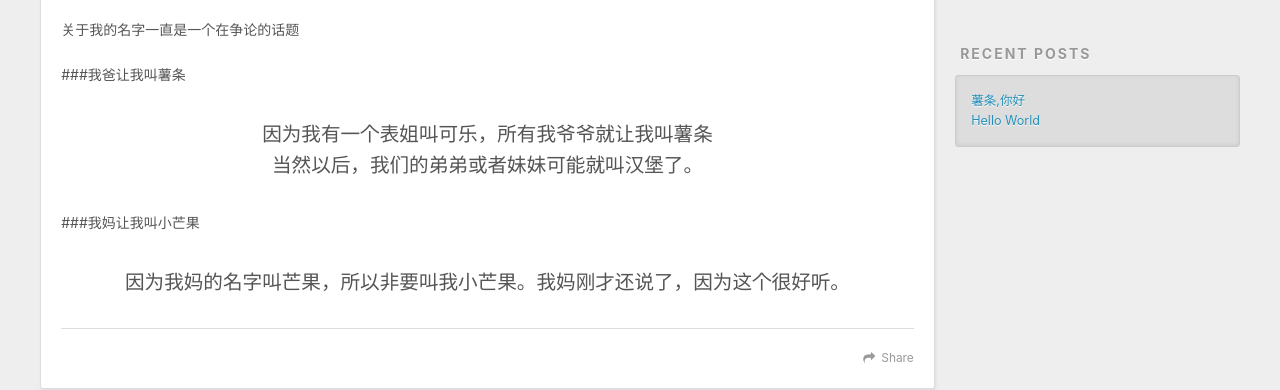
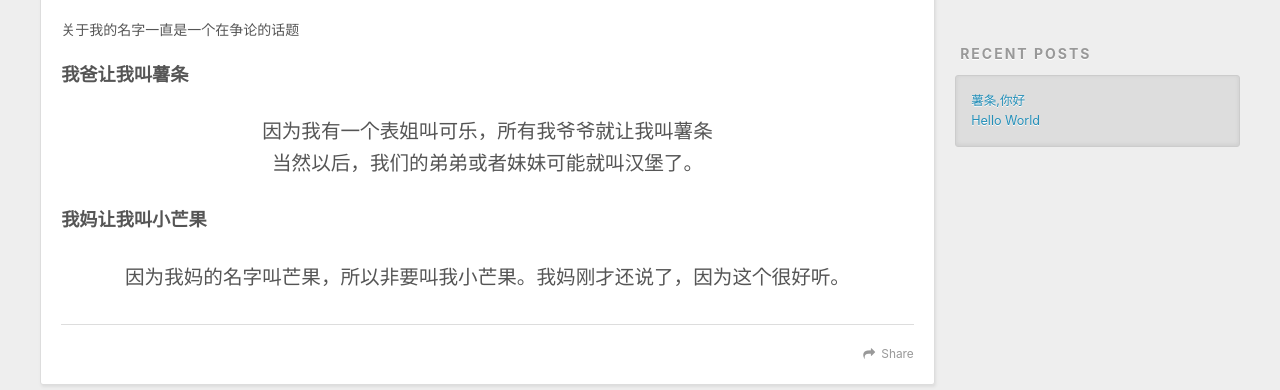
Before and after one commit to jsy135135/jsy135135.github.io, a plain HTML site: page 2019/03/31/薯条-你好/index.html in a window 1280 px wide. Shown: the part 434-824 px from the top of the page. Drawn offline with nearby package versions, Linux system fonts and the light colour scheme.

Commit message:
Site updated: 2019-04-01 00:12:33

```diff
--- a/2019/03/31/薯条-你好/index.html
+++ b/2019/03/31/薯条-你好/index.html
@@ -7,17 +7,17 @@
 
   <title>薯条,你好 | 我是一根薯条🍟</title>
   <meta name="viewport" content="width=device-width, initial-scale=1, maximum-scale=1">
-  <meta name="description" content="关于我的名字一直是一个在争论的话题 ###我爸让我叫薯条  因为我有一个表姐叫可乐，所有我爷爷就让我叫薯条当然以后，我们的弟弟或者妹妹可能就叫汉堡了。  ###我妈让我叫小芒果  因为我妈的名字叫芒果，所以非要叫我小芒果。我妈刚才还说了，因为这个很好听。">
+  <meta name="description" content="关于我的名字一直是一个在争论的话题 我爸让我叫薯条 因为我有一个表姐叫可乐，所有我爷爷就让我叫薯条当然以后，我们的弟弟或者妹妹可能就叫汉堡了。  我妈让我叫小芒果 因为我妈的名字叫芒果，所以非要叫我小芒果。我妈刚才还说了，因为这个很好听。">
 <meta property="og:type" content="article">
 <meta property="og:title" content="薯条,你好">
 <meta property="og:url" content="http://yoursite.com/2019/03/31/薯条-你好/index.html">
 <meta property="og:site_name" content="我是一根薯条🍟">
-<meta property="og:description" content="关于我的名字一直是一个在争论的话题 ###我爸让我叫薯条  因为我有一个表姐叫可乐，所有我爷爷就让我叫薯条当然以后，我们的弟弟或者妹妹可能就叫汉堡了。  ###我妈让我叫小芒果  因为我妈的名字叫芒果，所以非要叫我小芒果。我妈刚才还说了，因为这个很好听。">
+<meta property="og:description" content="关于我的名字一直是一个在争论的话题 我爸让我叫薯条 因为我有一个表姐叫可乐，所有我爷爷就让我叫薯条当然以后，我们的弟弟或者妹妹可能就叫汉堡了。  我妈让我叫小芒果 因为我妈的名字叫芒果，所以非要叫我小芒果。我妈刚才还说了，因为这个很好听。">
 <meta property="og:locale" content="default">
-<meta property="og:updated_time" content="2019-03-31T16:10:45.250Z">
+<meta property="og:updated_time" content="2019-03-31T16:12:26.433Z">
 <meta name="twitter:card" content="summary">
 <meta name="twitter:title" content="薯条,你好">
-<meta name="twitter:description" content="关于我的名字一直是一个在争论的话题 ###我爸让我叫薯条  因为我有一个表姐叫可乐，所有我爷爷就让我叫薯条当然以后，我们的弟弟或者妹妹可能就叫汉堡了。  ###我妈让我叫小芒果  因为我妈的名字叫芒果，所以非要叫我小芒果。我妈刚才还说了，因为这个很好听。">
+<meta name="twitter:description" content="关于我的名字一直是一个在争论的话题 我爸让我叫薯条 因为我有一个表姐叫可乐，所有我爷爷就让我叫薯条当然以后，我们的弟弟或者妹妹可能就叫汉堡了。  我妈让我叫小芒果 因为我妈的名字叫芒果，所以非要叫我小芒果。我妈刚才还说了，因为这个很好听。">
 
     <link rel="alternate" href="/atom.xml" title="我是一根薯条🍟" type="application/atom+xml">
 
@@ -87,12 +87,10 @@
     <div class="article-entry" itemprop="articleBody">
 
         <p>关于我的名字一直是一个在争论的话题</p>
-<p>###我爸让我叫薯条</p>
-<blockquote>
+<h3 id="我爸让我叫薯条"><a href="#我爸让我叫薯条" class="headerlink" title="我爸让我叫薯条"></a>我爸让我叫薯条</h3><blockquote>
 <p>因为我有一个表姐叫可乐，所有我爷爷就让我叫薯条<br>当然以后，我们的弟弟或者妹妹可能就叫汉堡了。</p>
 </blockquote>
-<p>###我妈让我叫小芒果</p>
-<blockquote>
+<h3 id="我妈让我叫小芒果"><a href="#我妈让我叫小芒果" class="headerlink" title="我妈让我叫小芒果"></a>我妈让我叫小芒果</h3><blockquote>
 <p>因为我妈的名字叫芒果，所以非要叫我小芒果。我妈刚才还说了，因为这个很好听。</p>
 </blockquote>
 
```
Also changed, not shown: index.html (+2 -4 lines).
